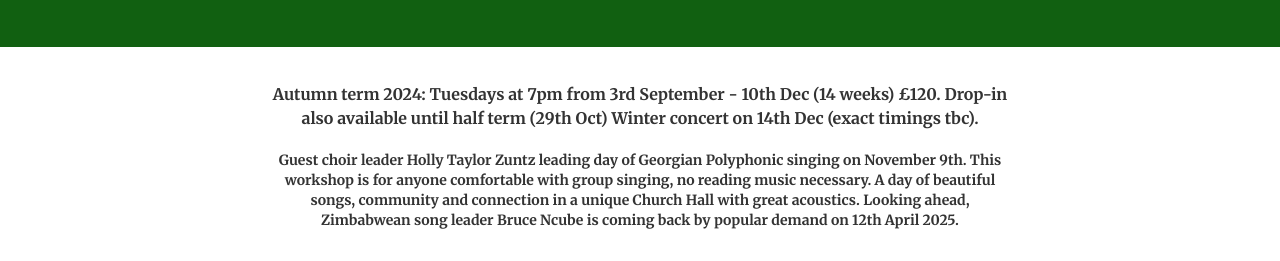
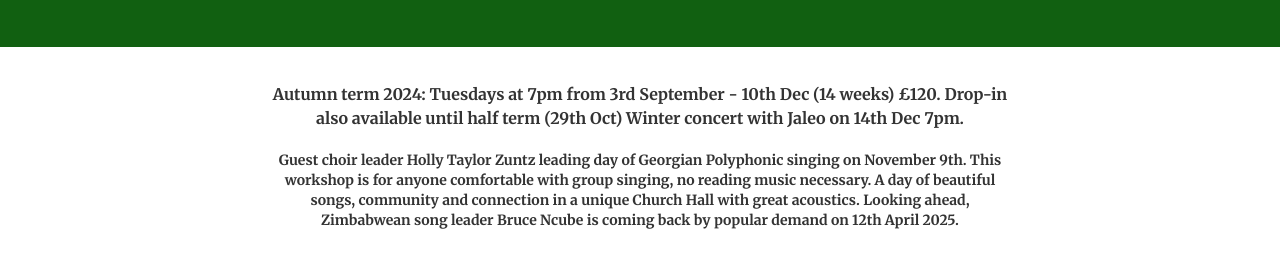
Before and after one commit to thewildchoir/thewildchoir-website, a Jekyll site: the page built from index.html, in a window 1280 px wide and 900 px high, scrolled down 1095 px, cut to the strip 176-437 px from the top of the window. Built offline with Jekyll 4.4.1, drawn with Linux system fonts in a browser that asks for light colours.

Commit message:
Update booking.html

```diff
--- a/_includes/booking.html
+++ b/_includes/booking.html
@@ -2,7 +2,7 @@
     <div class="container">
        <div class="row">
             <div class="col-lg-8 col-lg-offset-2 text-center">
-                <p class="text-book"><b> Autumn term 2024: Tuesdays at 7pm from 3rd September - 10th Dec (14 weeks) £120. Drop-in also available until half term (29th Oct) Winter concert on 14th Dec (exact timings tbc). </p>
+                <p class="text-book"><b> Autumn term 2024: Tuesdays at 7pm from 3rd September - 10th Dec (14 weeks) £120. Drop-in also available until half term (29th Oct) Winter concert with Jaleo on 14th Dec 7pm. </p>
               </p>
                 Guest choir leader Holly Taylor Zuntz leading day of Georgian Polyphonic singing on November 9th. This workshop is for anyone comfortable with group singing, no reading music necessary. A day of beautiful songs, community and connection in a unique Church Hall with great acoustics. Looking ahead, Zimbabwean song leader Bruce Ncube is coming back by popular demand on 12th April 2025.  </p
 
```
